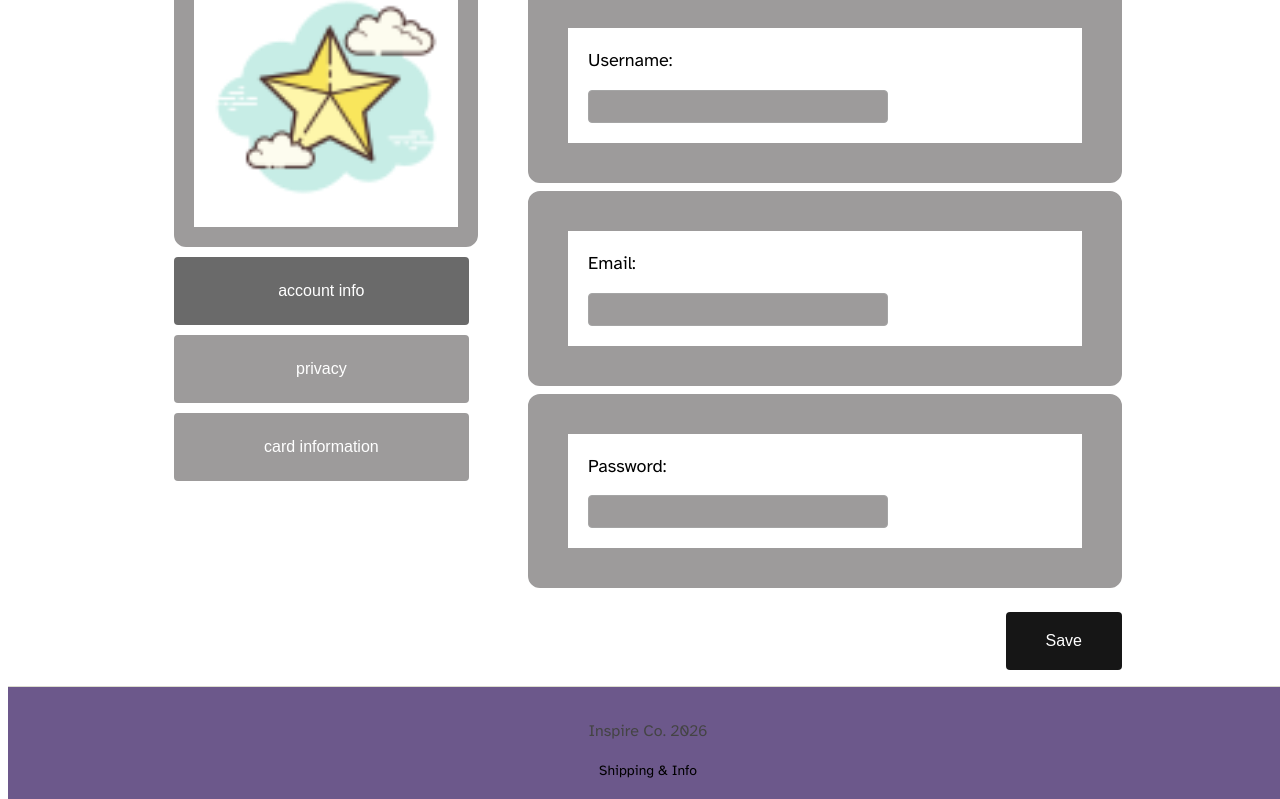
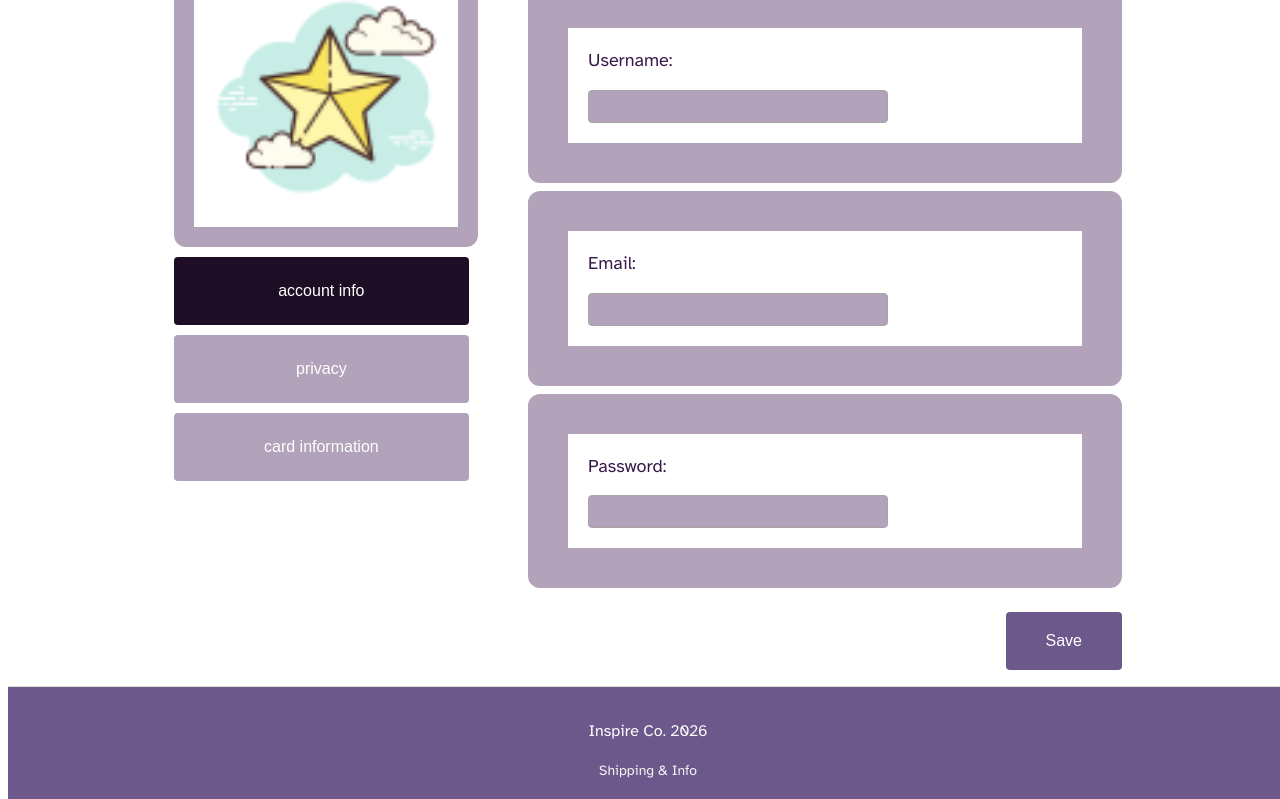
Before and after one commit to Amanda-Andrite/Tism-Central, a SvelteKit app: page /account in a window 1280 px wide. Shown: the part 238-1037 px from the top of the page. Built offline with nearby package versions, Linux system fonts and the light colour scheme; a web font is replaced by a local one.

Commit message:
Added styling to all pages & removed Catalogue link

```diff
--- a/src/lib/Footer.svelte
+++ b/src/lib/Footer.svelte
@@ -15,18 +15,19 @@
 		text-align: center;
 		font-family: var(--font-body);
 		font-size: var(--font-sm);
-		color: var(--text-secondary);
+		color: var(--link-color);
 		background-color: var(--color-surface);
 		border-top: 1px solid rgb(220, 220, 207);
 	}
 
 	.info-link {
-		color: black;
+		color: whitesmoke;
 		padding: 6px 12px;
+		border-radius: var(--radius-sm);
 	}
 
 	.info-link:hover {
-		color: var(--text-primary);
+		color: var(--color-accent);
 	}
 
 	/* Responsive to smaller screens */
--- a/src/lib/Header.svelte
+++ b/src/lib/Header.svelte
@@ -30,7 +30,6 @@
 	<nav>
 		<!-- Navigation links -->
 		<a href={resolve("/home")}>Home</a>
-		<a href={resolve("/catalogue")}>Catalogue</a>
 		<a href={resolve("/about")}>About</a>
 		<a href={resolve("/contact")}>Contact</a>
 		<div class="icon-group">
--- a/src/lib/Navigation.svelte
+++ b/src/lib/Navigation.svelte
@@ -6,7 +6,6 @@
 	<a href={resolve('/home')}>Home</a>
 	<a href={resolve('/about')}>About</a>
 	<a href={resolve('/contact')}>Contact</a>
-	<a href={resolve('/catalogue')}>Catalogue</a>
 	<a href={resolve('/wishlist')}>Wishlist</a>
 	<a href={resolve('/account')}>Account</a>
 </nav>
--- a/src/lib/components/cartOverlay.svelte
+++ b/src/lib/components/cartOverlay.svelte
@@ -134,14 +134,14 @@
 		border: 1px solid #ddd;
 		border-radius: 10px;
 		padding: 10px;
-		background: #f9f9f9;
+		background: var(--card-background);
 		box-shadow: 0 2px 6px rgba(0, 0, 0, 0.1);
 	}
 
 	.item-image {
 		width: 100px;
 		height: 100px;
-		background: #ddd;
+		background: var(--card-placeholder);
 		border-radius: 6px;
 		flex-shrink: 0;
 	}
@@ -162,7 +162,7 @@
 	.cart-item button {
 		margin-top: 5px;
 		padding: 5px;
-		background: var(--color-black);
+		background: var(--color-button);
 		color: var(--color-white);
 		border: none;
 		border-radius: 5px;
@@ -187,7 +187,7 @@
 		width: 25px;
 		height: 25px;
 		border: none;
-		background: var(--color-black);
+		background: var(--color-button);
 		color: var(--color-white);
 		border-radius: 4px;
 		cursor: pointer;
@@ -230,14 +230,14 @@
 		padding: var(--space-sm);
 		border: 1px solid var(--text-primary);
 		background: var(--color-surface);
-		color: var(--text-primary);
+		color: var(--color-white);
 		border-radius: var(--card-radius);
 		cursor: pointer;
 		transition: 0.2s ease;
 	}
 
 	.close-btn:hover {
-		background: var(--color-surface-hover);
+		background: var(--color-hover-button);
 	}
 
 	.checkout-btn {
@@ -250,6 +250,6 @@
 	}
 
 	.checkout-btn:hover {
-		background: #3a1441;
+		background: var(--color-hover-button);
 	}
 </style>
--- a/src/routes/account/+page.svelte
+++ b/src/routes/account/+page.svelte
@@ -332,12 +332,15 @@
     color: var(--color-background);
     cursor: pointer;
     font-size: 16px;
+    transition:
+			transform 0.2s ease,
+			background 0.2s ease;
 }
 .account-settings-button:hover {
-    background-color: rgb(106, 106, 106);
+    background-color: #4c2660;
 }
 .account-settings-button.active {
-    background-color: rgb(106, 106, 106);
+    background-color: var(--color-hover-button);
 }
 .settings-information{
     display: flex;
@@ -386,9 +389,12 @@
     color: var(--color-background);
     cursor: pointer;
     font-size: 16px;
+    transition:
+			transform 0.2s ease,
+			background 0.2s ease;
 }
 .save-button:hover {
-    background-color: rgb(106, 106, 106);
+    background-color: var(--color-hover-button);
 }
 .login-button {
     display: flex;
@@ -401,9 +407,12 @@
     color: var(--color-background);
     cursor: pointer;
     font-size: 16px;
+    transition:
+			transform 0.2s ease,
+			background 0.2s ease;
 }
 .login-button:hover {
-    background-color: rgb(106, 106, 106);
+    background-color: var(--color-hover-button);
 }
 	.notification {
 		position: fixed;
--- a/src/routes/cart/+page.svelte
+++ b/src/routes/cart/+page.svelte
@@ -62,7 +62,7 @@
 
 	.info-section {
 		padding: var(--space-md);
-		background: var(--color-surface);
+		background: var(--card-background);
 		border-radius: var(--card-radius);
 
 		display: flex;
--- a/src/routes/wishlist/+page.svelte
+++ b/src/routes/wishlist/+page.svelte
@@ -154,7 +154,7 @@
 		width: calc(100% - 20px);
 		margin: 10px;
 		padding: 8px;
-		background: var(--color-black);
+		background: var(--color-button);
 		color: var(--color-white);
 		border: none;
 		border-radius: var(--card-radius);
@@ -166,7 +166,7 @@
 	}
 
 	.add-cart-btn:hover {
-		background: var(--color-accent);
+		background: var(--color-hover-button);
 	}
 
 	.empty-wishlist {
--- a/static/styles/variables.css
+++ b/static/styles/variables.css
@@ -3,15 +3,17 @@
     --color-background: #ffffff;
     --color-surface: #6c588b;
     --link-color: #ffffff;
-    --text-primary: #000000;
+    --text-primary: #381b49;
     --text-secondary: #444444;
     --color-accent: #d2bcf5;
+    --color-button: #381b49;
+    --color-hover-button: #1d0e25;
 
-    --card-background: #9d9b9b;
-    --card-placeholder: #ebeaea;
-    --searchbar-background: #bbb;
+    --card-background: #b2a3ba;
+    --card-placeholder: #f5f0ea;
+    --searchbar-background: #c1b5be;
     --searchbar-accent: #333;
-    --divider-color: #161616;
+    --divider-color: #6c588b;
 
     --color-white: #ffffff;
     --color-black: #000000;
```
